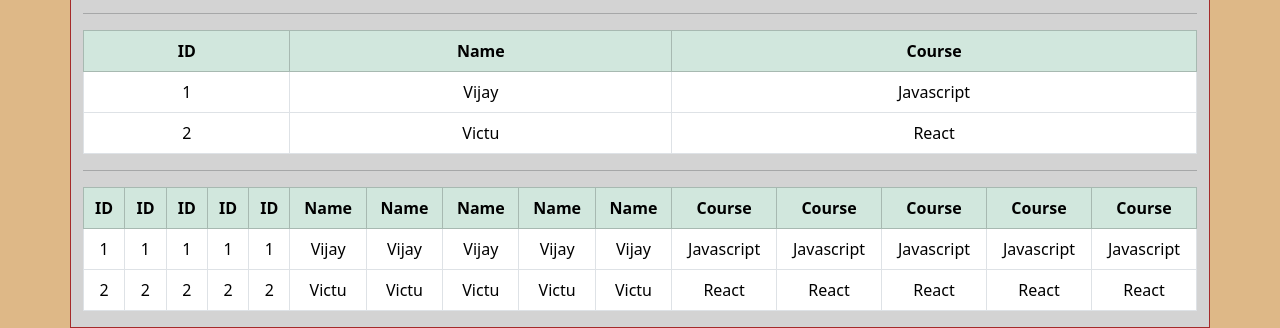
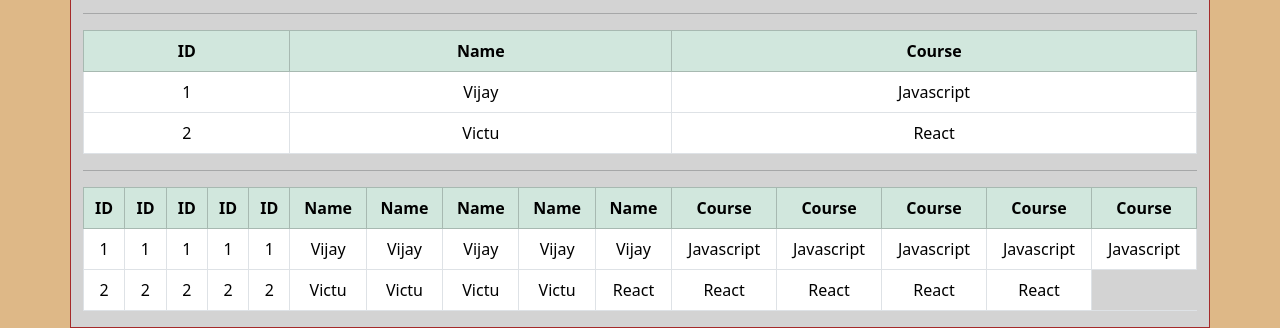
Before and after one commit to VIJAYADASS/Bootstraps, a website: page index.html in a window 1280 px wide. Shown: the part 824-1152 px from the top of the page. Drawn offline with nearby package versions, Linux system fonts and the light colour scheme.

Commit message:
Update index.html

```diff
--- a/index.html
+++ b/index.html
@@ -86,7 +86,6 @@
         </table>
 
         <hr>
-        <!-- Table-responsive -->
         <div class="table-responsive">
             <table class="table table-bordered  table-hovern text-center  ">
                 <thead class="table-success ">
@@ -136,7 +135,6 @@
                         <td>Victu</td>
                         <td>Victu</td>
                         <td>Victu</td>
-                        <td>Victu</td>
                         <td>React</td>
                         <td>React</td>
                         <td>React</td>
@@ -146,7 +144,6 @@
                 </tbody>
             </table>
         </div>
-
     </div>
 
 
```
